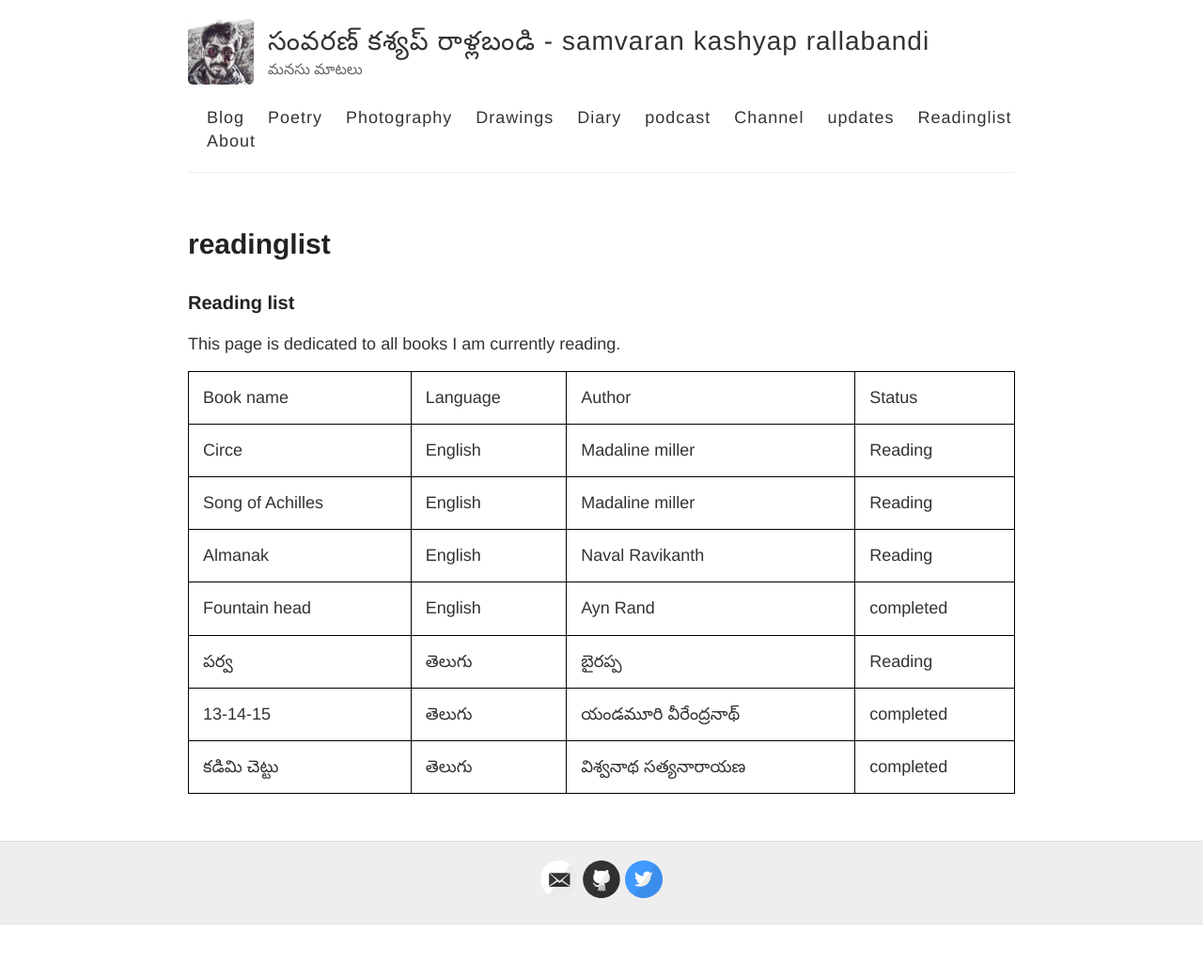
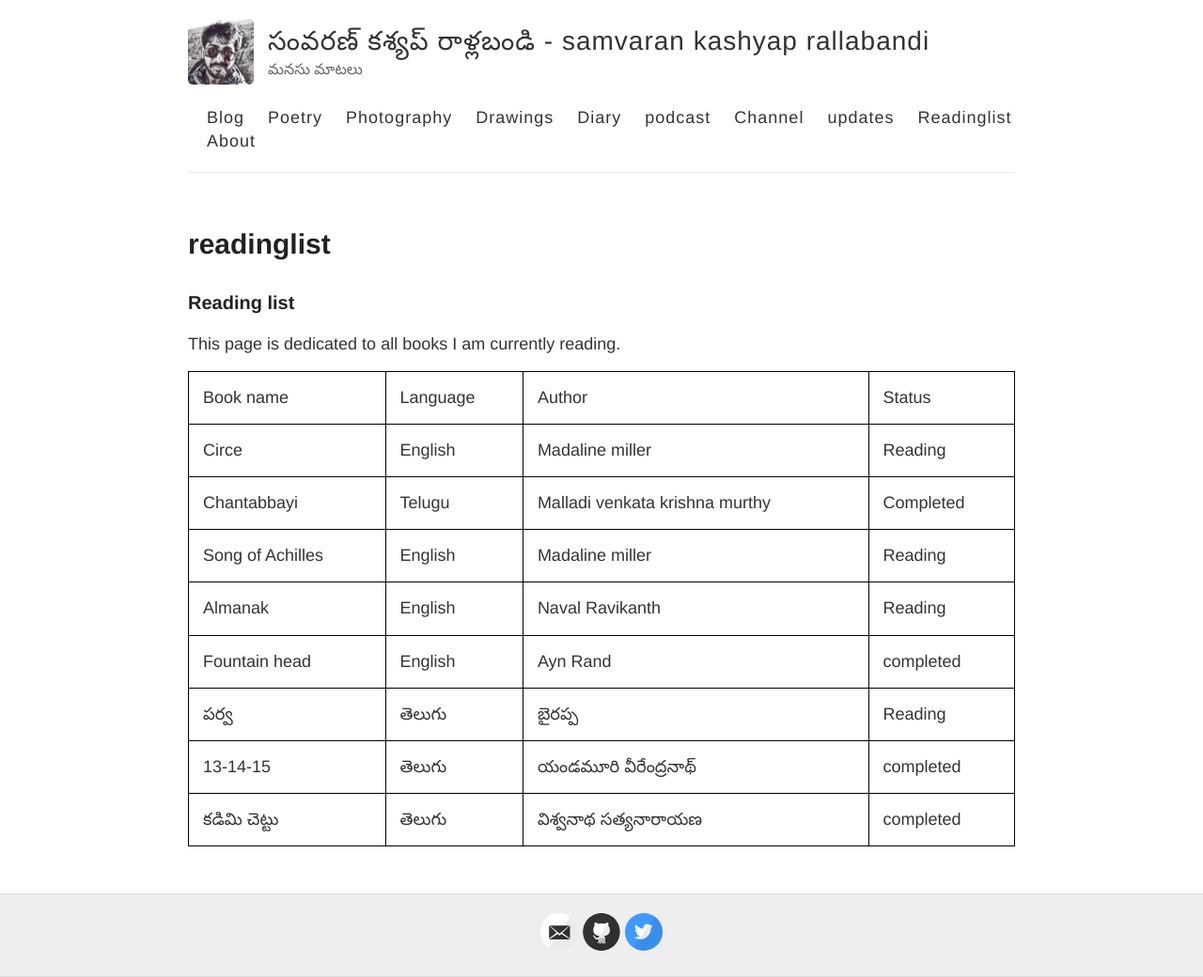
Before and after one commit to rsk/rsk.github.io, a Jekyll site: the page built from readinglist.md, in a window 1280 px wide. Shown: the whole page at 94% size. Built offline with Jekyll 4.4.1, drawn with Linux system fonts in a browser that asks for light colours; comment, search, counter and statistics services are not loaded; before the commit the page ends 984 px from its top, so only the background shows below that.

Commit message:
Update readinglist.md

```diff
--- a/readinglist.md
+++ b/readinglist.md
@@ -41,6 +41,12 @@ This page is dedicated to all books I am currently reading.
     <td>Madaline miller  </td>
     <td> Reading </td>
   </tr>
+   <tr>
+    <td> Chantabbayi </td>
+    <td> Telugu </td>
+    <td> Malladi venkata krishna murthy </td>
+    <td> Completed </td>
+  </tr>
   <tr>
     <td> Song of Achilles  </td>
     <td>English </td>
```
